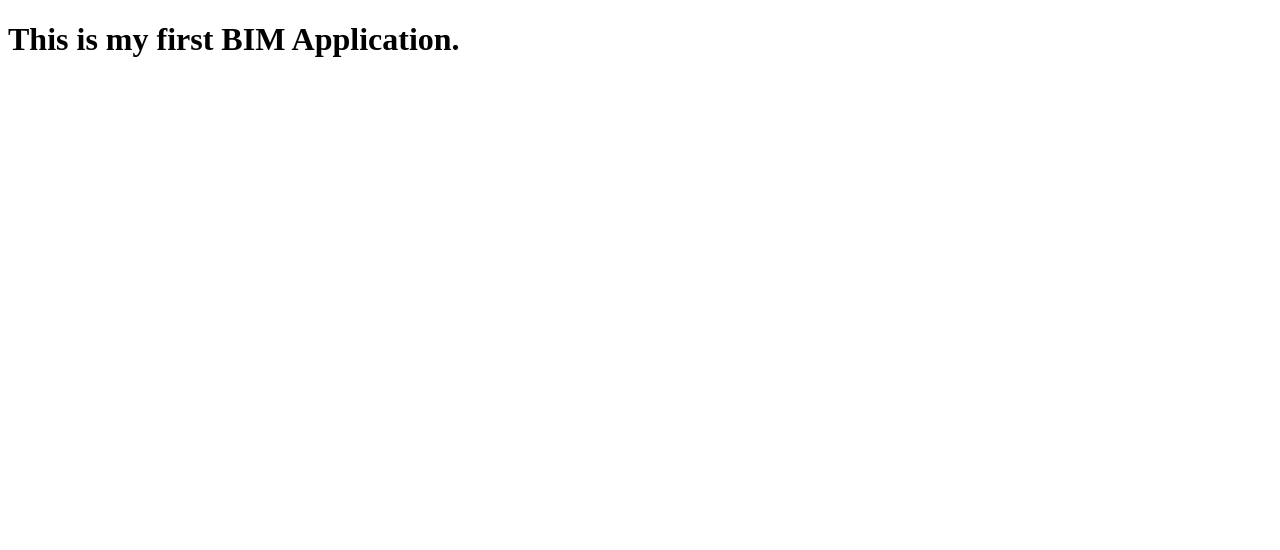
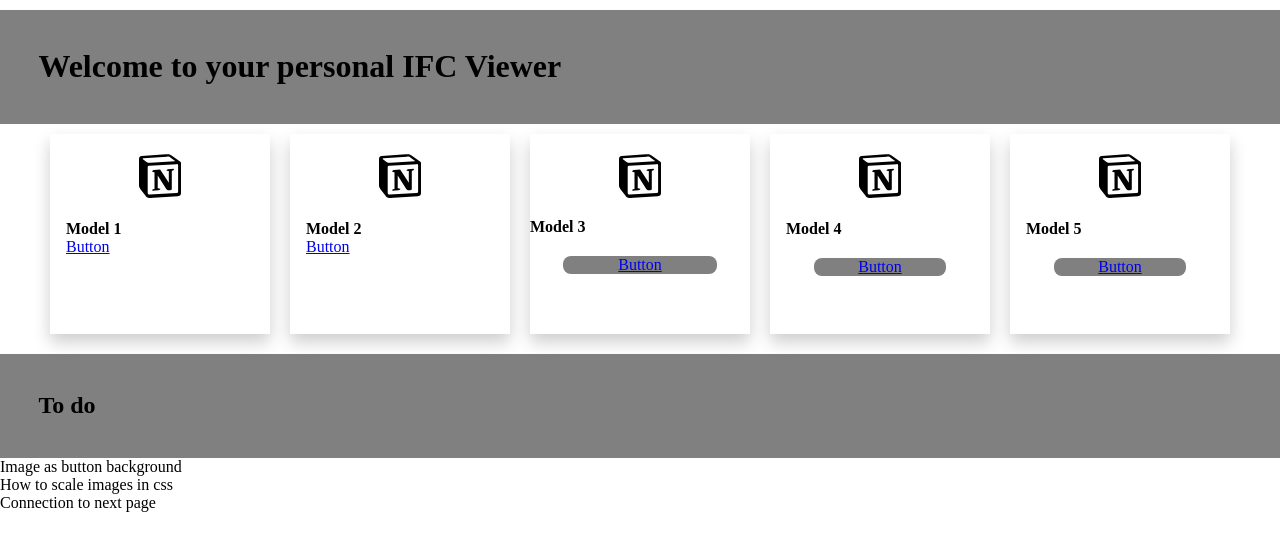
Before and after one commit to laurindominik/ifcjs-crashcourse, a website: page index.html in a window 1280 px wide. Drawn offline with Linux system fonts and the light colour scheme.

Commit message:
Adding Code from last exercise

```diff
--- a/index.html
+++ b/index.html
@@ -4,9 +4,68 @@
     <meta charset="UTF-8">
     <meta http-equiv="X-UA-Compatible" content="IE=edge">
     <meta name="viewport" content="width=device-width, initial-scale=1.0">
+    <link rel="stylesheet" href="./styles.css">
     <title>Document</title>
 </head>
 <body>
-    <h1>This is my first BIM Application.</h1>
+
+   <h1>Welcome to your personal IFC Viewer</h1>
+   <section class="container-section">
+      <div id="button-1" class="card">
+         <img class = "card-image" src="./notion-logo-1.svg" alt="notion" style="width:20%">
+         <div class="container">
+            <h4><b>Project 1</b></h4>
+            <a href="./viewer.html">
+               Button
+            </a>
+         </div>
+      </div>
+      <div id="button-2" class="card">
+         <img class = "card-image" src="./notion-logo-1.svg" alt="notion" style="width:20%">
+         <div class="container">
+         <h4><b>Project 1</b></h4>
+         <a href="./viewer.html">
+            Button
+         </a>
+         </div>
+      </div>
+      <div id="button-3" class="card">
+         <img class = "card-image" src="./notion-logo-1.svg" alt="notion" style="width:20%">
+         <h4><b>Project 1</b></h4>
+         <a class="button" href="./viewer.html">
+            Button
+         </a>
+      </div>
+      <div id="button-4" class="card">
+         <img class = "card-image" src="./notion-logo-1.svg" alt="notion" style="width:20%">
+         <div class="container">
+         <h4><b>Project 1</b></h4>
+         <a class="button" href="./viewer.html">
+            Button
+         </a>
+         </div>
+      </div>
+      <div id="button-5" class="card">
+         <img class = "card-image" src="./notion-logo-1.svg" alt="notion" style="width:20%">
+         <div class="container">
+         <h4><b>Project 1</b></h4>
+         <a class="button" href="./viewer.html">
+            Button
+         </a>
+         </div>
+      </div>
+
+
+
+   </section>
+    <h2>To do</h2>
+    <div>
+        <ul>
+          <li>Image as button background</li>
+          <li>How to scale images in css</li>
+          <li>Connection to next page</li>
+        </ul>
+      </div>
+    <script type="module" src="models.js"></script>
 </body>
 </html>
--- /dev/null
+++ b/models.js
@@ -0,0 +1,57 @@
+import {projects} from './projects.js';
+
+
+const project1 = projects[0];
+const project2 = projects[1];
+const project3 = projects[2];
+const project4 = projects[3];
+const project5 = projects[4];
+
+const button1 = document.getElementById("button-1");
+const button2 = document.getElementById("button-2");
+const button3 = document.getElementById("button-3");
+const button4 = document.getElementById("button-4");
+const button5 = document.getElementById("button-5");
+
+
+const buttonTitle1 = button1.querySelector('h4');
+const buttonTitle2 = button2.querySelector('h4');
+const buttonTitle3 = button3.querySelector('h4');
+const buttonTitle4 = button4.querySelector('h4');
+const buttonTitle5 = button5.querySelector('h4');
+
+buttonTitle1.textContent = project1.name;
+buttonTitle2.textContent = project2.name;
+buttonTitle3.textContent = project3.name;
+buttonTitle4.textContent = project4.name;
+buttonTitle5.textContent = project5.name;
+
+
+// Add project url to project
+const buttonOne = button1.querySelector('a');
+const buttonTwo = button2.querySelector('a');
+const buttonThree = button3.querySelector('a');
+const buttonFour = button4.querySelector('a');
+const buttonFive = button5.querySelector('a');
+
+
+console.log(buttonOne.href);
+
+const baseURL = './viewer.html';
+
+const url1 = baseURL + `?id=${project1.id}`;
+const url2 = baseURL + `?id=${project2.id}`;
+const url3 = baseURL + `?id=${project3.id}`;
+const url4 = baseURL + `?id=${project4.id}`;
+const url5 = baseURL + `?id=${project5.id}`;
+
+console.log(url2);
+
+
+buttonOne.href = url1;
+buttonTwo.href = url2;
+buttonThree.href = url3;
+buttonFour.href = url4;
+buttonFive.href = url5;
+
+console.log(button3.href);
--- /dev/null
+++ b/projects.js
@@ -0,0 +1,28 @@
+export const projects = [
+    {
+        name: "Model 1",
+        id: "model-1",
+        url: "https://ifcjs.github.io/ifcjs-crash-course/sample-apps/01/"
+    },
+    {
+        name: "Model 2",
+        id: "model-2",
+        url: "https://ifcjs.github.io/ifcjs-crash-course/sample-apps/02/"
+    },
+    {
+        name: "Model 3",
+        id: "model-3",
+        url: "https://ifcjs.github.io/ifcjs-crash-course/sample-apps/03/"
+    },
+    {
+        name: "Model 4",
+        id: "model-4",
+        url: "https://ifcjs.github.io/ifcjs-crash-course/sample-apps/04/"
+    },
+    {
+        name: "Model 5",
+        id: "model-5",
+        url: "https://ifcjs.github.io/ifcjs-crash-course/sample-apps/05/"
+    }
+
+];
--- /dev/null
+++ b/styles.css
@@ -0,0 +1,70 @@
+
+* {
+    margin: 0;
+    padding: 0;
+    box-sizing: border-box;
+
+}
+
+
+h1 {
+    margin-top: 10px;
+    padding: 3%;
+    background-color: gray;
+}
+
+h2 {
+    margin-top: 10px;
+    padding: 3%;
+    background-color: gray;
+}
+
+
+.container-section {
+    display: flex;
+    justify-content: center;
+}
+
+.card-image {
+    display: block;
+    margin-left: auto;
+    margin-right: auto;
+    width: 50%;
+    margin-top: 20px;
+    margin-bottom: 20px;
+}
+
+
+.button {
+    display: block;
+    margin-left: auto;
+    margin-right: auto;
+    width: 70%;
+    margin-top: 20px;
+    margin-bottom: 20px;
+    background-color: gray;
+    border-radius: 8px;
+    text-align: center;
+    }
+
+
+
+.card {
+    /* Add shadows to create the "card" effect */
+    box-shadow: 0 8px 16px 0 rgba(0,0,0,0.2);
+    transition: 0.3s;
+    width: 220px;
+    height: 200px;
+    margin: 10px;
+  }
+
+  /* On mouse-over, add a deeper shadow */
+  .card:hover {
+    box-shadow: 0 8px 16px 0 rgba(0,0,0,0.2);
+  }
+
+  /* Add some padding inside the card container */
+  .container {
+    padding: 2px 16px;
+
+  }
```
Also changed, not shown: viewer.html (added, +20 -0 lines), viewer.js (added, +21 -0 lines), notion-logo-1.svg (added).
